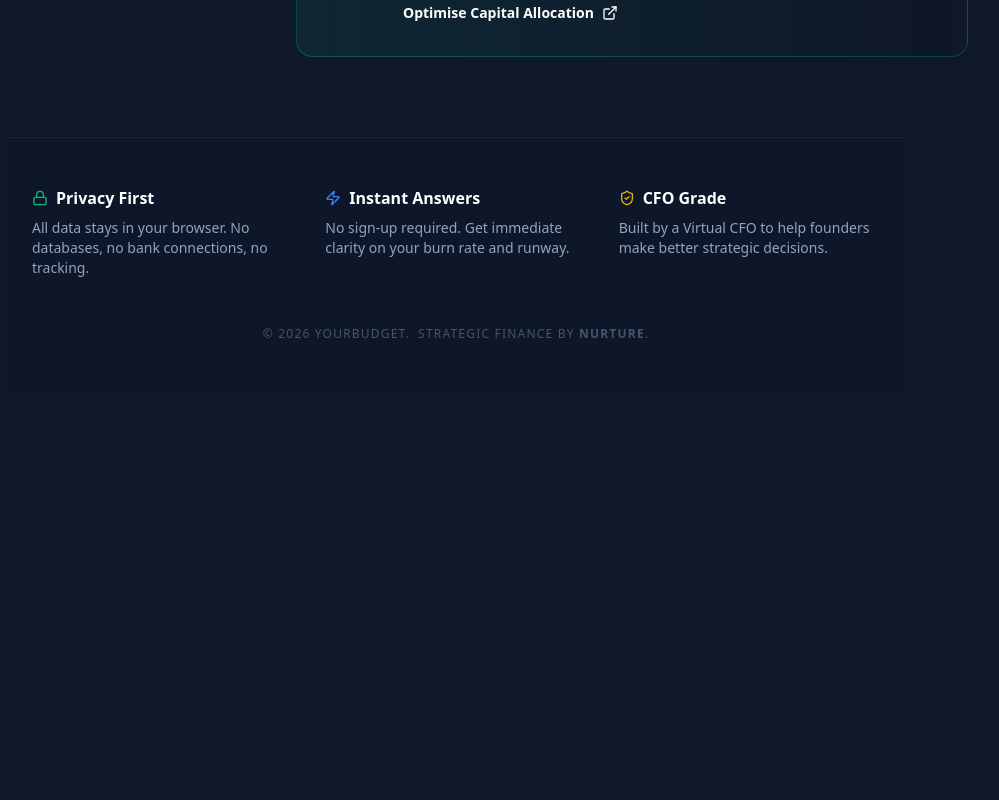
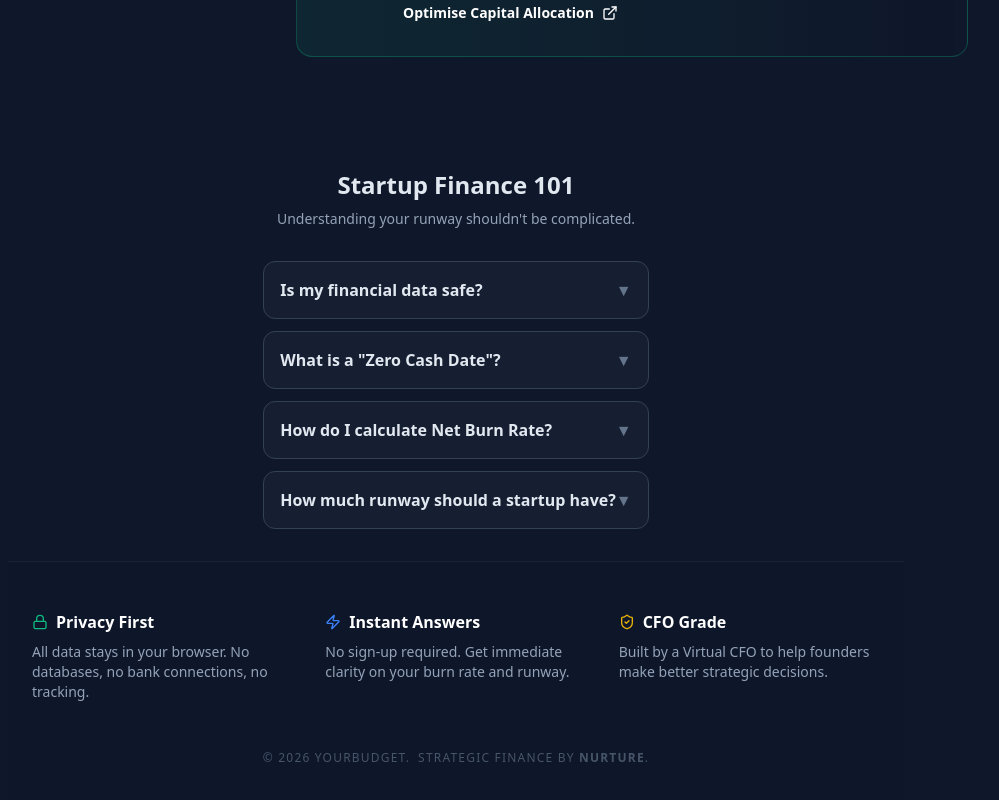
Before and after one commit to sheridan-runs/yourbudget, a React (Vite) app: page / in a window 1280 px wide. Shown: the part 1010-1810 px from the top of the page, without its empty margins (184-1183 px from the left). Before the commit the page ends 1448 px from the top, so only its background shows below. Built offline with nearby package versions, Linux system fonts and the light colour scheme.

Commit message:
Update App.tsx

```diff
--- a/src/App.tsx
+++ b/src/App.tsx
@@ -301,6 +301,64 @@ function App() {
         </div>
       </main>
 
+      {/* SEO & FAQ SECTION */}
+<section className="max-w-3xl mx-auto px-4 py-8 space-y-6">
+  <div className="text-center space-y-2 mb-8">
+    <h2 className="text-xl md:text-2xl font-black text-slate-200">Startup Finance 101</h2>
+    <p className="text-slate-400 text-sm">Understanding your runway shouldn't be complicated.</p>
+  </div>
+
+  <div className="space-y-3">
+    {/* Q1: Security (TRUST) */}
+    <details className="group bg-slate-800/50 rounded-xl border border-slate-700 overflow-hidden w-full transition-all duration-200 open:bg-slate-800">
+      <summary className="flex items-center justify-between p-4 cursor-pointer list-none outline-none focus:outline-none text-slate-200 font-bold hover:text-blue-400 transition-colors">
+        <span>Is my financial data safe?</span>
+        <span className="transform group-open:rotate-180 transition-transform text-slate-500">▼</span>
+      </summary>
+      <div className="px-4 pb-4 text-slate-400 leading-relaxed text-sm border-t border-slate-700/50 pt-3 mt-1">
+        <strong>Yes. YourBudget is "Local-First".</strong> We do not have a database. The numbers you type live only in your browser's local memory (Local Storage). We cannot see, store, or share your data even if we wanted to. If you clear your cache, your data is gone forever.
+      </div>
+    </details>
+
+    {/* Q2: Zero Cash Date (SEO) */}
+    <details className="group bg-slate-800/50 rounded-xl border border-slate-700 overflow-hidden w-full transition-all duration-200 open:bg-slate-800">
+      <summary className="flex items-center justify-between p-4 cursor-pointer list-none outline-none focus:outline-none text-slate-200 font-bold hover:text-blue-400 transition-colors">
+        <span>What is a "Zero Cash Date"?</span>
+        <span className="transform group-open:rotate-180 transition-transform text-slate-500">▼</span>
+      </summary>
+      <div className="px-4 pb-4 text-slate-400 leading-relaxed text-sm border-t border-slate-700/50 pt-3 mt-1">
+        Your Zero Cash Date is the estimated calendar day your startup will run out of money based on your current Burn Rate. This is often called your "Cash Out Date." Investors typically expect you to start fundraising 6-9 months before this date hits.
+      </div>
+    </details>
+
+    {/* Q3: Burn Rate Calculation (SEO) */}
+    <details className="group bg-slate-800/50 rounded-xl border border-slate-700 overflow-hidden w-full transition-all duration-200 open:bg-slate-800">
+      <summary className="flex items-center justify-between p-4 cursor-pointer list-none outline-none focus:outline-none text-slate-200 font-bold hover:text-blue-400 transition-colors">
+        <span>How do I calculate Net Burn Rate?</span>
+        <span className="transform group-open:rotate-180 transition-transform text-slate-500">▼</span>
+      </summary>
+      <div className="px-4 pb-4 text-slate-400 leading-relaxed text-sm border-t border-slate-700/50 pt-3 mt-1">
+        Net Burn Rate is the amount of money you are losing each month. The simple formula is:
+        <div className="font-mono bg-slate-900/50 p-2 rounded mt-2 mb-2 text-blue-300">
+           (Cash Balance Start of Month) - (Cash Balance End of Month)
+        </div>
+        It captures all expenses minus any incoming revenue.
+      </div>
+    </details>
+
+    {/* Q4: Runway Length (STRATEGY) */}
+    <details className="group bg-slate-800/50 rounded-xl border border-slate-700 overflow-hidden w-full transition-all duration-200 open:bg-slate-800">
+      <summary className="flex items-center justify-between p-4 cursor-pointer list-none outline-none focus:outline-none text-slate-200 font-bold hover:text-blue-400 transition-colors">
+        <span>How much runway should a startup have?</span>
+        <span className="transform group-open:rotate-180 transition-transform text-slate-500">▼</span>
+      </summary>
+      <div className="px-4 pb-4 text-slate-400 leading-relaxed text-sm border-t border-slate-700/50 pt-3 mt-1">
+        Standard advice is <strong>18 to 24 months</strong> after a fresh funding round. If you drop below 6 months of runway, you are in the "Danger Zone" where fundraising becomes difficult because investors sense desperation.
+      </div>
+    </details>
+  </div>
+</section>
+
     {/* FOOTER & SEO CONTENT (Trust Signals) */}
       <footer className="border-t border-white/5 bg-slate-900/50 py-12">
         <div className="max-w-4xl mx-auto px-6 grid md:grid-cols-3 gap-8 mb-12">
```
